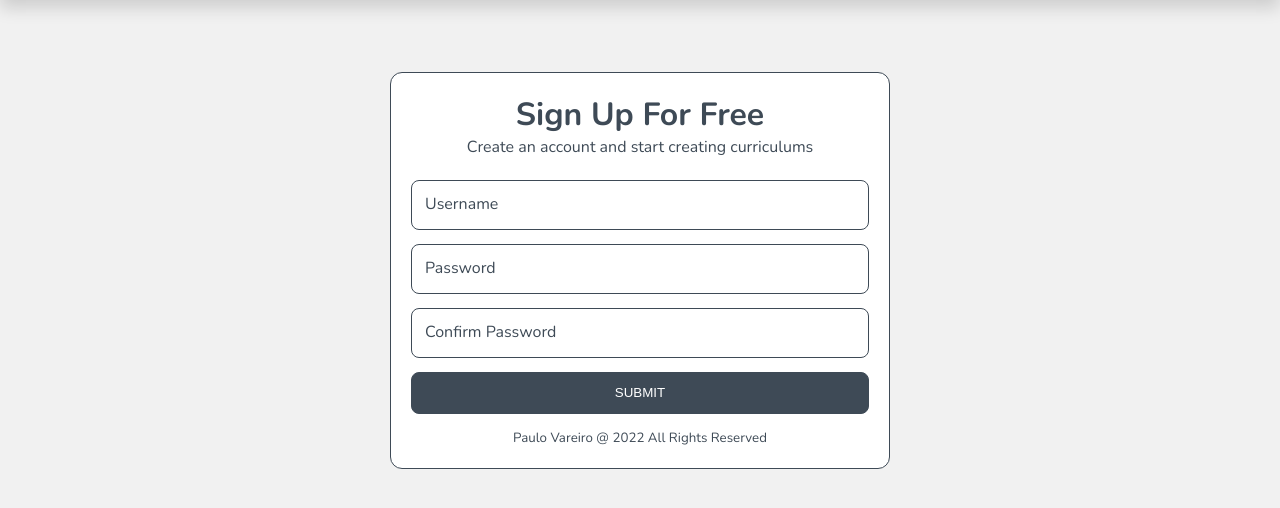
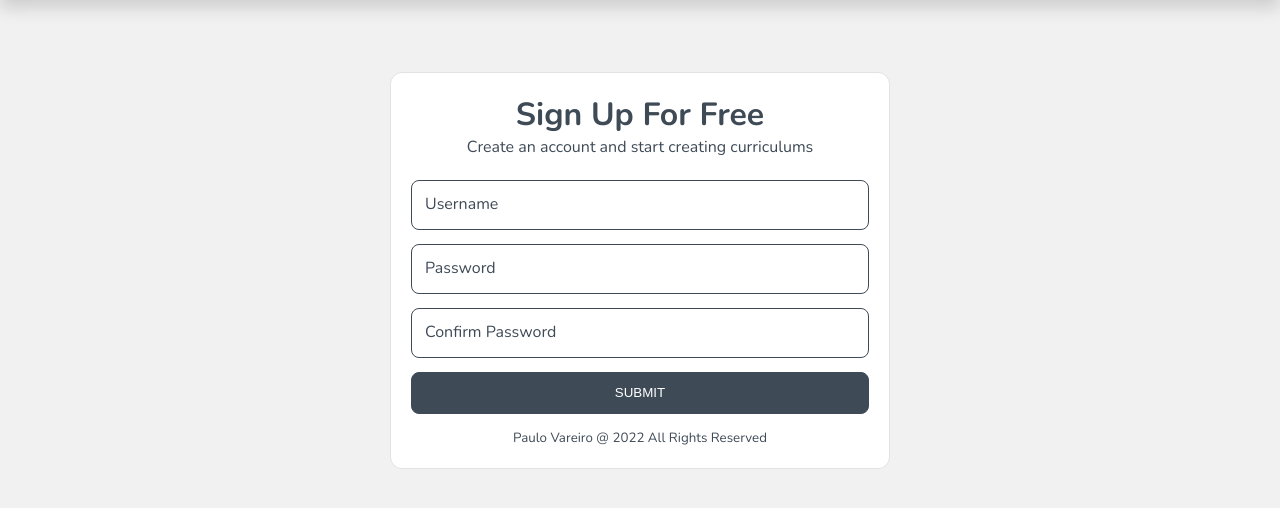
Before and after one commit to paulovareiro29/curriculum-builder, a PHP site: template src/views/register.php in a window 1280 px wide. Shown: the part 64-572 px from the top of the page. Run offline with PHP 8.4, Linux system fonts and the light colour scheme; the template is opened without the code that fills it, so the values that code supplies are empty; some libraries are stand-ins or nearby versions.

Commit message:
changed login and register border color

```diff
--- a/src/assets/css/login.css
+++ b/src/assets/css/login.css
@@ -5,7 +5,7 @@
   max-width: 500px;
   background-color: var(--white);
   border-radius: 12px;
-  border: 1px solid var(--primary);
+  border: 1px solid var(--secondary);
   margin-top: 30px;
 }
 
--- a/src/assets/css/register.css
+++ b/src/assets/css/register.css
@@ -5,7 +5,7 @@
   max-width: 500px;
   background-color: var(--white);
   border-radius: 12px;
-  border: 1px solid var(--primary);
+  border: 1px solid var(--secondary);
   margin-top: 30px;
 }
 
```
